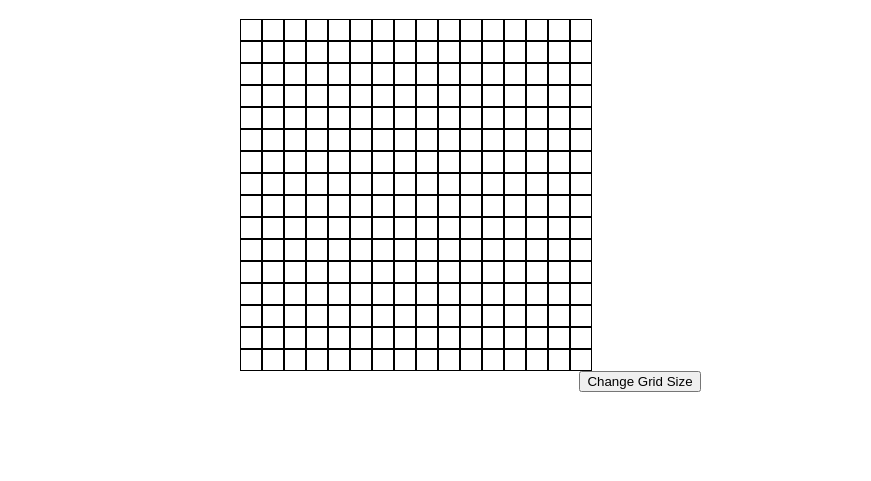
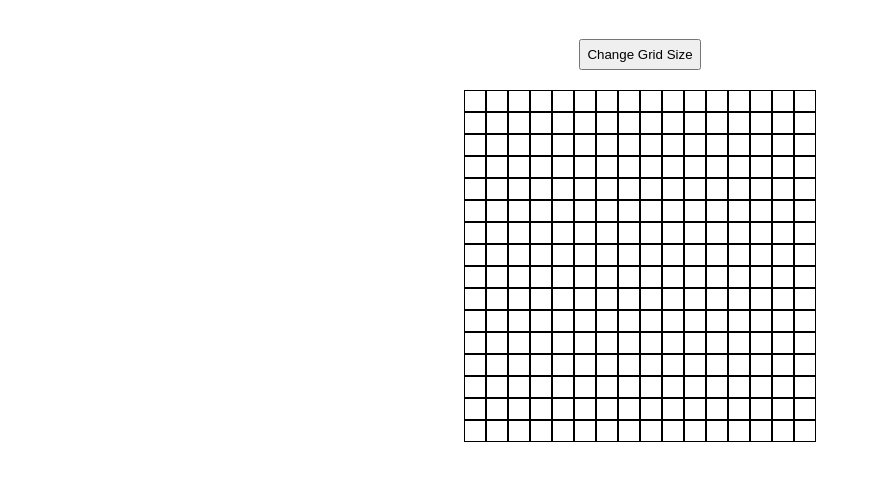
Before and after one commit to Kama95/Etch-A-Sketch, a plain HTML site: page index.html in a window 1280 px wide. Shown: the part 61-542 px from the top of the page, without its empty margins (0-871 px from the left). Drawn offline with Linux system fonts and the light colour scheme.

Commit message:
add some padding and margin to button align divs (squares) center

```diff
--- a/script.js
+++ b/script.js
@@ -5,6 +5,8 @@ button.textContent='Change Grid Size';
 const container = document.querySelector('.container');
 container.appendChild(button)
 
+const sketchContainer = document.querySelector ('.sketchContainer')
+container.appendChild(sketchContainer);
 const sketchSpace =document.querySelector('.sketchScreen');
 
 
--- a/style.css
+++ b/style.css
@@ -19,13 +19,14 @@ flex-direction: column;}
     display: flex;
     justify-content: center;
     width: 800px;
-    height: 800pxs;
+    height: 800px;
 }
 
 .sketchScreen{
     display: flex;
     width: 100%;
     height: 100%;
+    justify-content: center;
 
 }
 sketchScreen>div>{
@@ -34,3 +35,8 @@ sketchScreen>div>{
 .afterClick {
     background-color: black;
 }
+
+button{
+    margin: 20px;
+    padding : 6px;
+}
```
